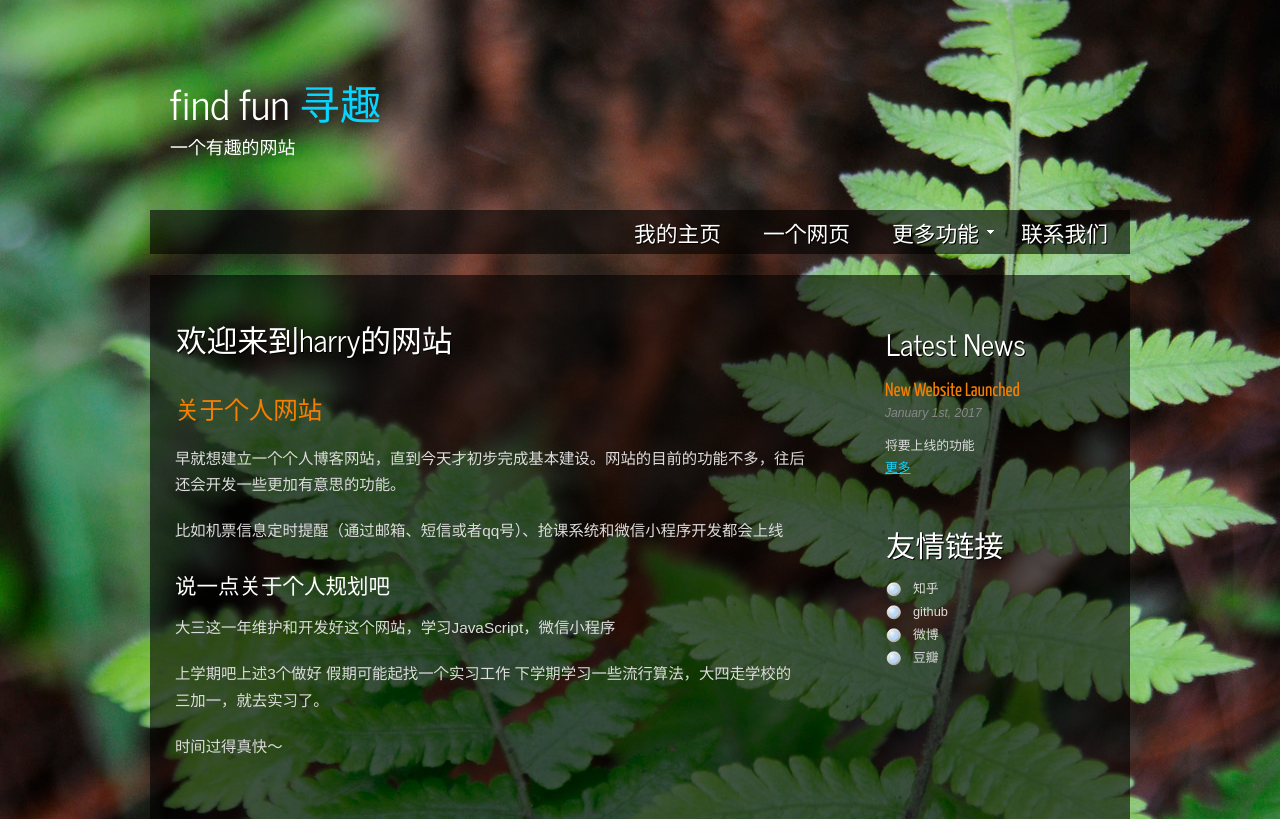
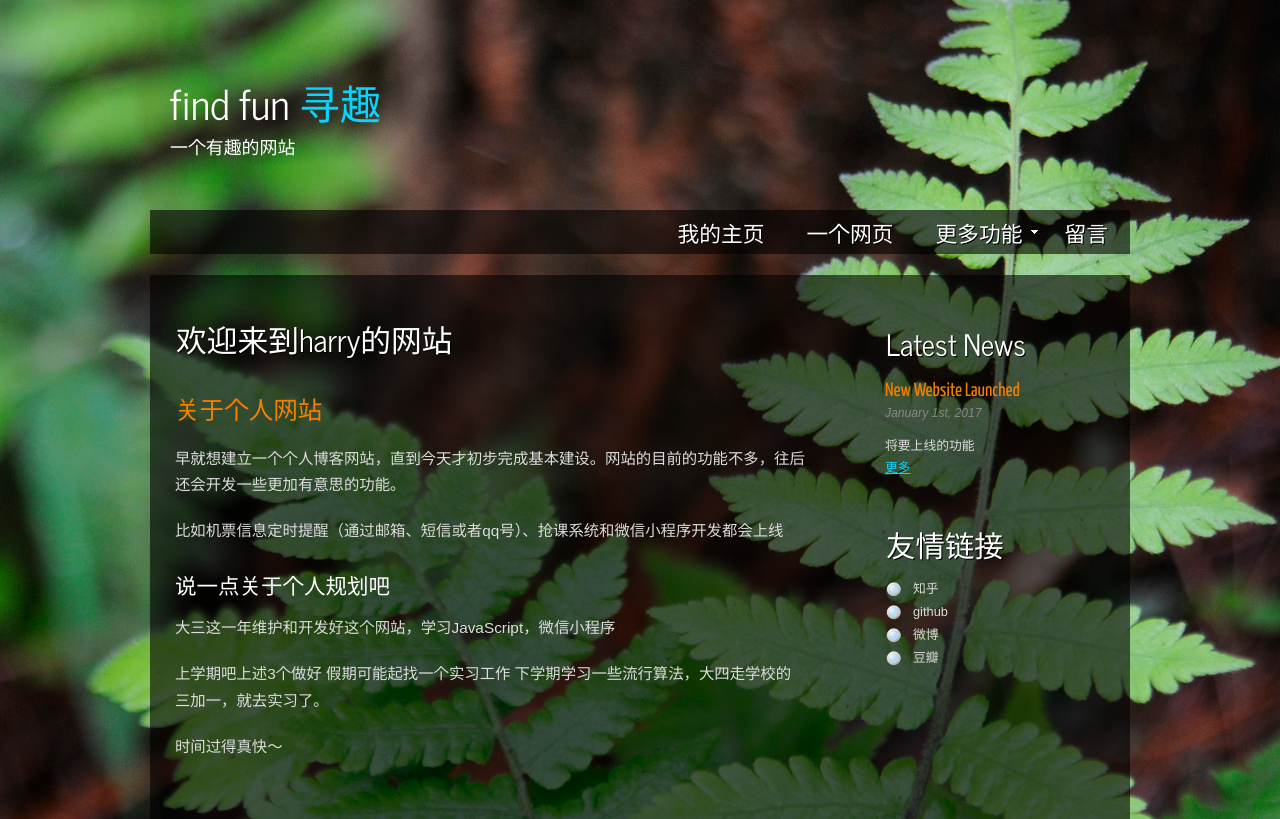
Before and after one commit to nasa1024/personl_blog, a Django app: page /index/ in a window 1280 px wide. Shown: the top 819 px of the page. Run offline with Django 3.2, Linux system fonts and the light colour scheme.

Commit message:
增加留言功能

```diff
--- a/blog/templates/sf_menu.html
+++ b/blog/templates/sf_menu.html
@@ -43,7 +43,7 @@
                 <li><a href="#">机器学习</a></li>
               </ul>
             </li>
-            <li><a href="#">联系我们</a></li>
+            <li><a href="/gustbook/index/">留言</a></li>
           </ul>
         </div>
       </nav>
```
